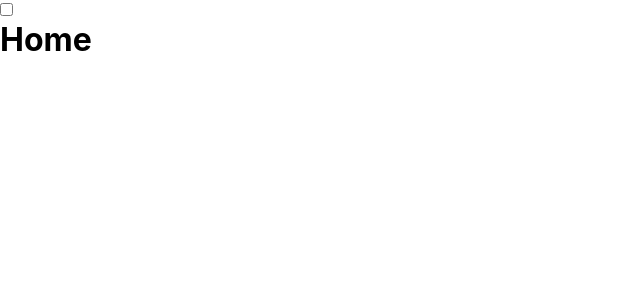
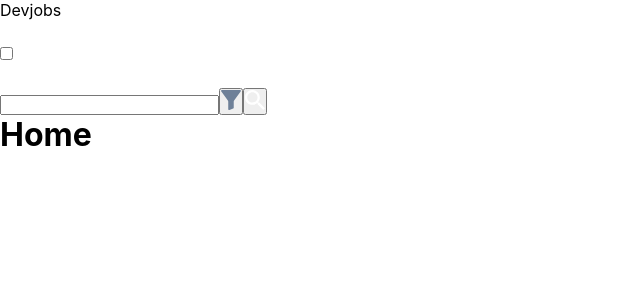
Before and after one commit to cursedxp/devjobs-web-app, a React (Create React App) app: page / in a window 1280 px wide. Shown: the top 300 px of the page, without its empty margins (0-640 px from the left). Built offline with nearby package versions, Linux system fonts and the light colour scheme.

Commit message:
basic html structure of header

```diff
--- a/src/components/header/Header.jsx
+++ b/src/components/header/Header.jsx
@@ -1,20 +1,36 @@
 import { useContext } from "react";
 import { ThemeContext } from "../../context/context";
+import filterIcon from "../../assets/mobile/icon-filter.svg";
+import searchIcon from "../../assets/mobile/searchIcon.svg";
+import sunIcon from "../../assets/mobile/sunIcon.svg";
+import moonIcon from "../../assets/mobile/MoonIcon.svg";
 
 export default function Header() {
   const { handleTheme } = useContext(ThemeContext);
   return (
     <header className="">
       <div>
-        <div className="brand-name"></div>
-        <div className="change-theme" onClick={handleTheme}>
-          <div className="switch">
-            <input type="checkbox" />
-            <span className="slider"></span>
+        <div className="brand-name">Devjobs</div>
+        <div>
+          <img src={sunIcon} alt="light theme" width={"20px"} height={"20px"} />
+          <div className="change-theme" onClick={handleTheme}>
+            <div className="switch">
+              <input type="checkbox" />
+              <span className="slider"></span>
+            </div>
           </div>
+          <img src={moonIcon} alt="dark theme" width={"20px"} height={"20px"} />
         </div>
       </div>
-      <div className="filter"></div>
+      <div className="filter">
+        <input type="search" />
+        <button>
+          <img src={filterIcon} alt="filter" width={"20px"} height={"20px"} />
+        </button>
+        <button>
+          <img src={searchIcon} alt="" />
+        </button>
+      </div>
     </header>
   );
 }
```
